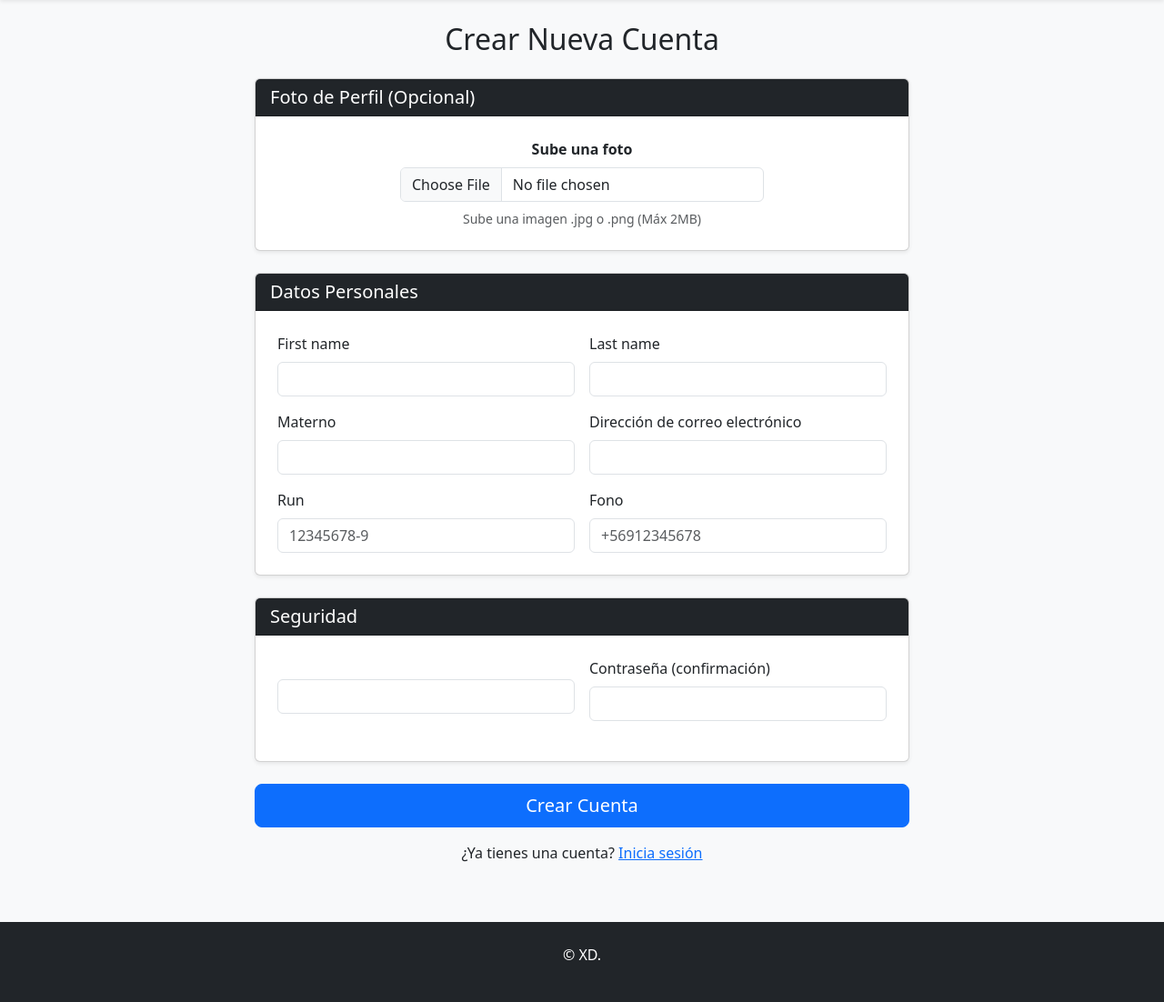
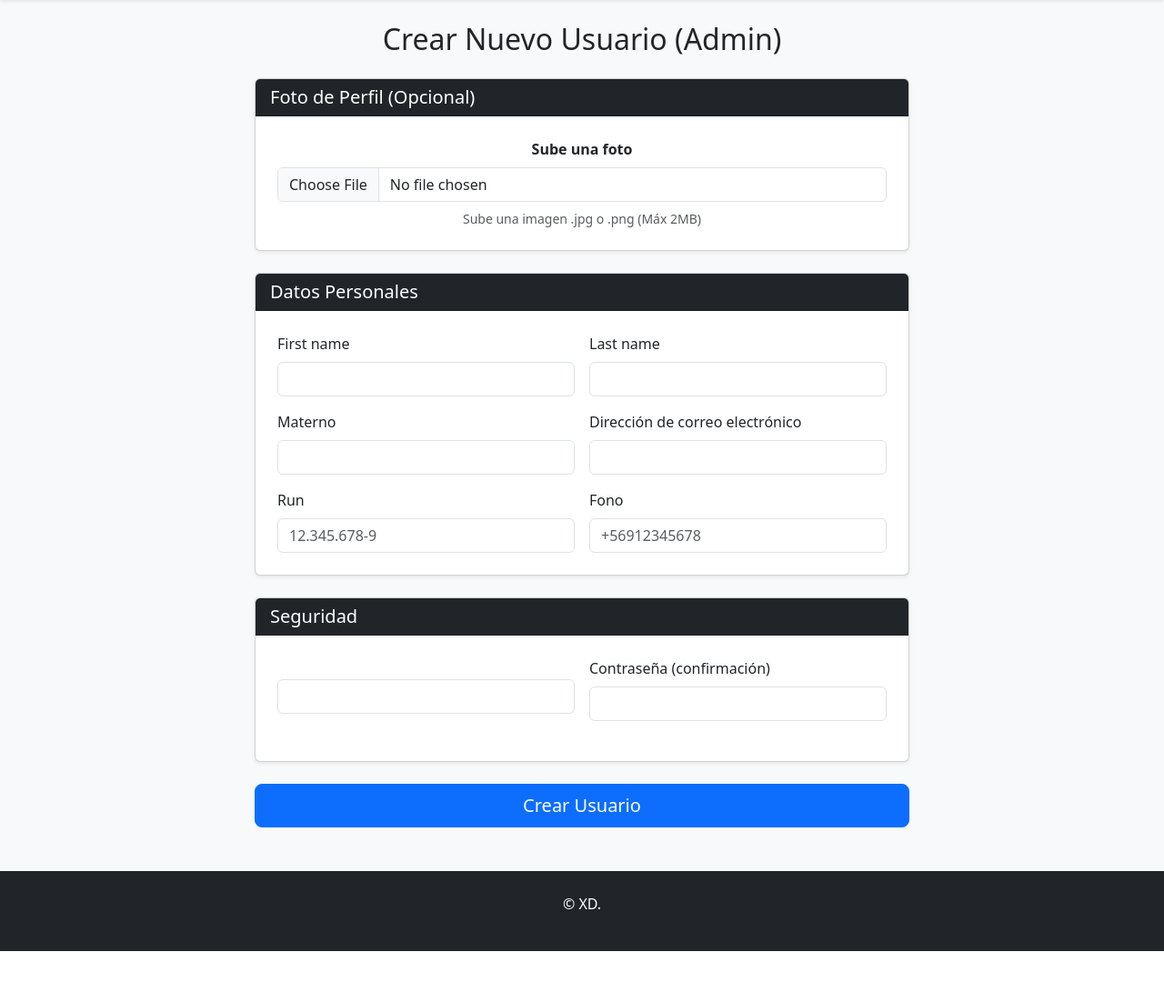
Before and after one commit to IINova1/Proyecto-LaForneria, a Django app: page /auth/crear/ in a window 1280 px wide. Shown: the part 56-1158 px from the top of the page at 91% size. After the commit the page ends 1102 px from the top, so only its background shows below. Run offline with Django 5.2, Linux system fonts and the light colour scheme; the visitor is signed in with stand-in values (Sample User, id 1); parts of the project's set-up code (start-up, migrations or seed data) failed here and were passed over; some libraries are stand-ins or nearby versions.

Commit message:
Update register.html

```diff
--- a/monitoreo/usuarios/templates/usuarios/register.html
+++ b/monitoreo/usuarios/templates/usuarios/register.html
@@ -1,27 +1,34 @@
 {% extends "base.html" %}
 
-{% block title %}Crear Cuenta - La Fornería{% endblock %}
+{% block title %}
+    {% if es_admin %}
+        Crear Nuevo Usuario (Admin)
+    {% else %}
+        Crear Cuenta - La Fornería
+    {% endif %}
+{% endblock %}
 
 {% block content %}
-<div class="container mt-4">
+<div class="container mt-4 mb-5">
     <div class="row justify-content-center">
         <div class="col-lg-10 col-xl-8">
 
-            <h2 class="mb-4 text-center">Crear Nueva Cuenta</h2>
+            {% if es_admin %}
+                <h2 class="mb-4 text-center">Crear Nuevo Usuario (Admin)</h2>
+            {% else %}
+                <h2 class="mb-4 text-center">Crear Nueva Cuenta</h2>
+            {% endif %}
 
             <form method="post" novalidate enctype="multipart/form-data">
                 {% csrf_token %}
 
-                <!-- Tarjeta para la Foto de Perfil -->
                 <div class="card shadow-sm mb-4">
                     <div class="card-header bg-dark text-white">
                         <h5 class="mb-0">Foto de Perfil (Opcional)</h5>
                     </div>
                     <div class="card-body p-4 text-center">
                         <label for="{{ form.avatar.id_for_label }}" class="form-label fw-bold">Sube una foto</label>
-                        <input type="file" name="{{ form.avatar.name }}" id="{{ form.avatar.id_for_label }}"
-                               class="form-control {% if form.avatar.errors %}is-invalid{% endif %}"
-                               style="max-width: 400px; margin: 0 auto;">
+                        {{ form.avatar }}
                         {% for error in form.avatar.errors %}
                             <div class="invalid-feedback d-block">{{ error }}</div>
                         {% endfor %}
@@ -29,7 +36,6 @@
                     </div>
                 </div>
 
-                <!-- Tarjeta para Datos Personales -->
                 <div class="card shadow-sm mb-4">
                     <div class="card-header bg-dark text-white">
                         <h5 class="mb-0">Datos Personales</h5>
@@ -37,7 +43,6 @@
                     <div class="card-body p-4">
                         <div class="row g-3">
 
-                            <!-- Campo: Nombre -->
                             <div class="col-md-6">
                                 <label for="{{ form.first_name.id_for_label }}" class="form-label">{{ form.first_name.label }}</label>
                                 <input type="text" name="{{ form.first_name.name }}" id="{{ form.first_name.id_for_label }}"
@@ -48,7 +53,6 @@
                                 {% endfor %}
                             </div>
 
-                            <!-- Campo: Apellido Paterno -->
                             <div class="col-md-6">
                                 <label for="{{ form.last_name.id_for_label }}" class="form-label">{{ form.last_name.label }}</label>
                                 <input type="text" name="{{ form.last_name.name }}" id="{{ form.last_name.id_for_label }}"
@@ -59,7 +63,6 @@
                                 {% endfor %}
                             </div>
 
-                            <!-- Campo: Apellido Materno -->
                             <div class="col-md-6">
                                 <label for="{{ form.materno.id_for_label }}" class="form-label">{{ form.materno.label }}</label>
                                 <input type="text" name="{{ form.materno.name }}" id="{{ form.materno.id_for_label }}"
@@ -70,7 +73,6 @@
                                 {% endfor %}
                             </div>
 
-                            <!-- Campo: Email -->
                             <div class="col-md-6">
                                 <label for="{{ form.email.id_for_label }}" class="form-label">{{ form.email.label }}</label>
                                 <input type="email" name="{{ form.email.name }}" id="{{ form.email.id_for_label }}"
@@ -81,19 +83,17 @@
                                 {% endfor %}
                             </div>
 
-                            <!-- Campo: RUN -->
                             <div class="col-md-6">
                                 <label for="{{ form.run.id_for_label }}" class="form-label">{{ form.run.label }}</label>
                                 <input type="text" name="{{ form.run.name }}" id="{{ form.run.id_for_label }}"
                                        class="form-control {% if form.run.errors %}is-invalid{% endif %}"
                                        value="{{ form.run.value|default_if_none:'' }}"
-                                       placeholder="12345678-9" required>
+                                       placeholder="12.345.678-9" required>
                                 {% for error in form.run.errors %}
                                     <div class="invalid-feedback">{{ error }}</div>
                                 {% endfor %}
                             </div>
 
-                            <!-- Campo: Teléfono -->
                             <div class="col-md-6">
                                 <label for="{{ form.fono.id_for_label }}" class="form-label">{{ form.fono.label }}</label>
                                 <input type="text" name="{{ form.fono.name }}" id="{{ form.fono.id_for_label }}"
@@ -107,7 +107,6 @@
                     </div>
                 </div>
 
-                <!-- Tarjeta para la Contraseña -->
                 <div class="card shadow-sm mb-4">
                     <div class="card-header bg-dark text-white">
                         <h5 class="mb-0">Seguridad</h5>
@@ -115,7 +114,6 @@
                     <div class="card-body p-4">
                         <div class="row g-3">
 
-                            <!-- Campo: Contraseña -->
                             <div class="col-md-6">
                                 <label for="{{ form.password.id_for_label }}" class="form-label">{{ form.password.label }}</label>
                                 <input type="password" name="{{ form.password.name }}" id="{{ form.password.id_for_label }}"
@@ -126,7 +124,6 @@
                                 {% endfor %}
                             </div>
 
-                            <!-- Campo: Confirmar Contraseña -->
                             <div class="col-md-6">
                                 <label for="{{ form.password2.id_for_label }}" class="form-label">{{ form.password2.label }}</label>
                                 <input type="password" name="{{ form.password2.name }}" id="{{ form.password2.id_for_label }}"
@@ -137,18 +134,15 @@
                                 {% endfor %}
                             </div>
 
-                            <!-- Ayuda de Contraseña -->
                             <div class="col-12">
                                 <div class="form-text">
                                     {{ form.password.help_text|safe }}
                                 </div>
                             </div>
-
                         </div>
                     </div>
                 </div>
 
-                <!-- Errores Generales -->
                 {% if form.non_field_errors %}
                 <div class="alert alert-danger mt-3">
                     {% for error in form.non_field_errors %}
@@ -157,18 +151,69 @@
                 </div>
                 {% endif %}
 
-                <!-- Botón de Envío -->
                 <div class="d-grid mt-4">
-                    <button type="submit" class="btn btn-primary btn-lg">Crear Cuenta</button>
+                    <button type="submit" class="btn btn-primary btn-lg">
+                        {% if es_admin %}
+                            Crear Usuario
+                        {% else %}
+                            Crear Cuenta
+                        {% endif %}
+                    </button>
                 </div>
             </form>
 
-            <!-- Link a Login -->
+            {% if not es_admin %}
             <div class="text-center mt-3">
                 <p>¿Ya tienes una cuenta? <a href="{% url 'usuarios:login' %}">Inicia sesión</a></p>
             </div>
+            {% endif %}
 
         </div>
     </div>
 </div>
 {% endblock %}
+
+
+{% block extra_js %}
+<script>
+document.addEventListener('DOMContentLoaded', function() {
+    // 1. Encontrar el campo del RUT (el ID es 'id_run' por Django)
+    const rutInput = document.getElementById('id_run');
+
+    if (rutInput) {
+        // 2. Establecer un largo máximo (12.345.678-K)
+        rutInput.setAttribute('maxlength', '12');
+
+        // 3. Escuchar cada vez que el usuario teclea algo
+        rutInput.addEventListener('input', function(e) {
+            let value = e.target.value;
+
+            // 4. Limpiar el valor: quitar todo excepto números y 'k' o 'K'
+            let cleanValue = value.replace(/[^0-9kK]/g, '');
+
+            // Si no hay nada, terminar
+            if (cleanValue.length === 0) {
+                e.target.value = '';
+                return;
+            }
+
+            // 5. Separar el cuerpo del dígito verificador
+            let body = cleanValue.slice(0, -1);
+            let dv = cleanValue.slice(-1).toUpperCase();
+
+            // 6. Formatear el cuerpo con puntos (ej. 12345678 -> 12.345.678)
+            body = body.replace(/\B(?=(\d{3})+(?!\d))/g, '.');
+
+            // 7. Reconstruir el valor
+            // Solo añadir el guion si el cuerpo (body) existe
+            if (body) {
+                e.target.value = body + '-' + dv;
+            } else {
+                // Si solo hay un caracter (el DV), solo mostrarlo
+                e.target.value = dv;
+            }
+        });
+    }
+});
+</script>
+{% endblock %}
```
